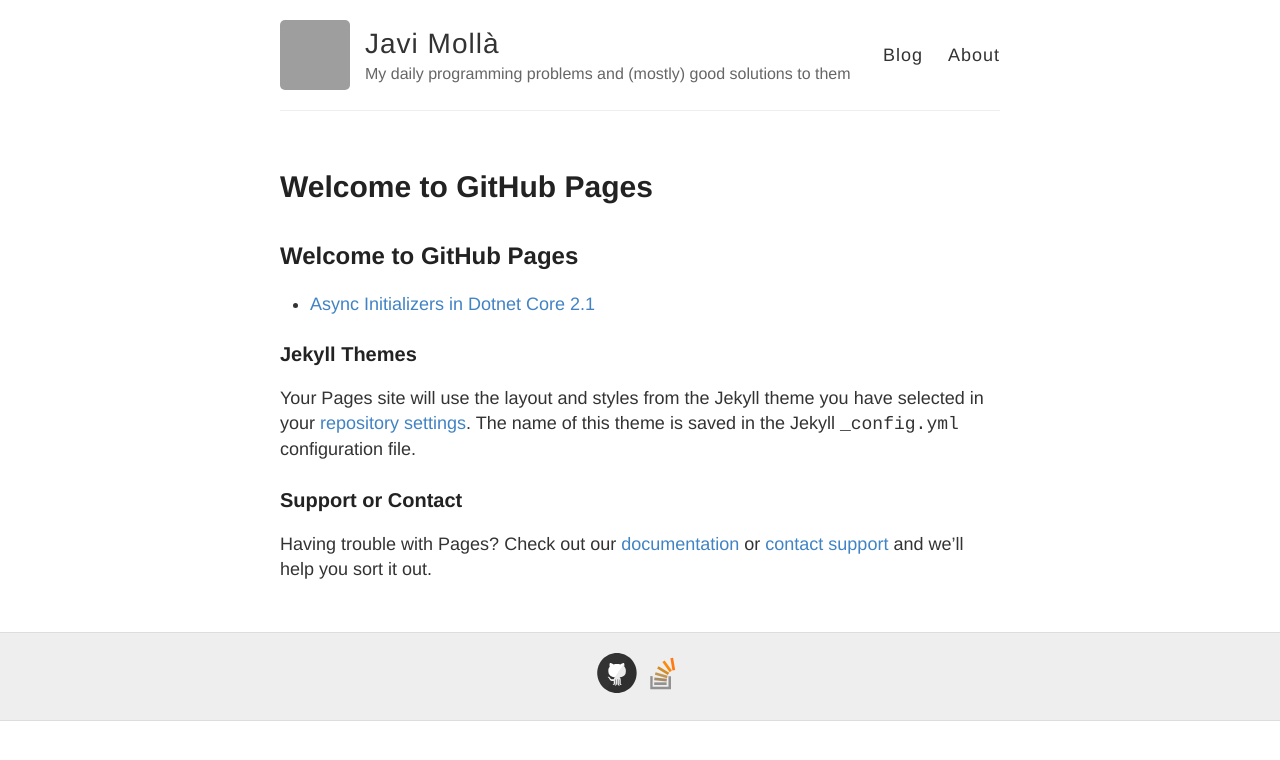
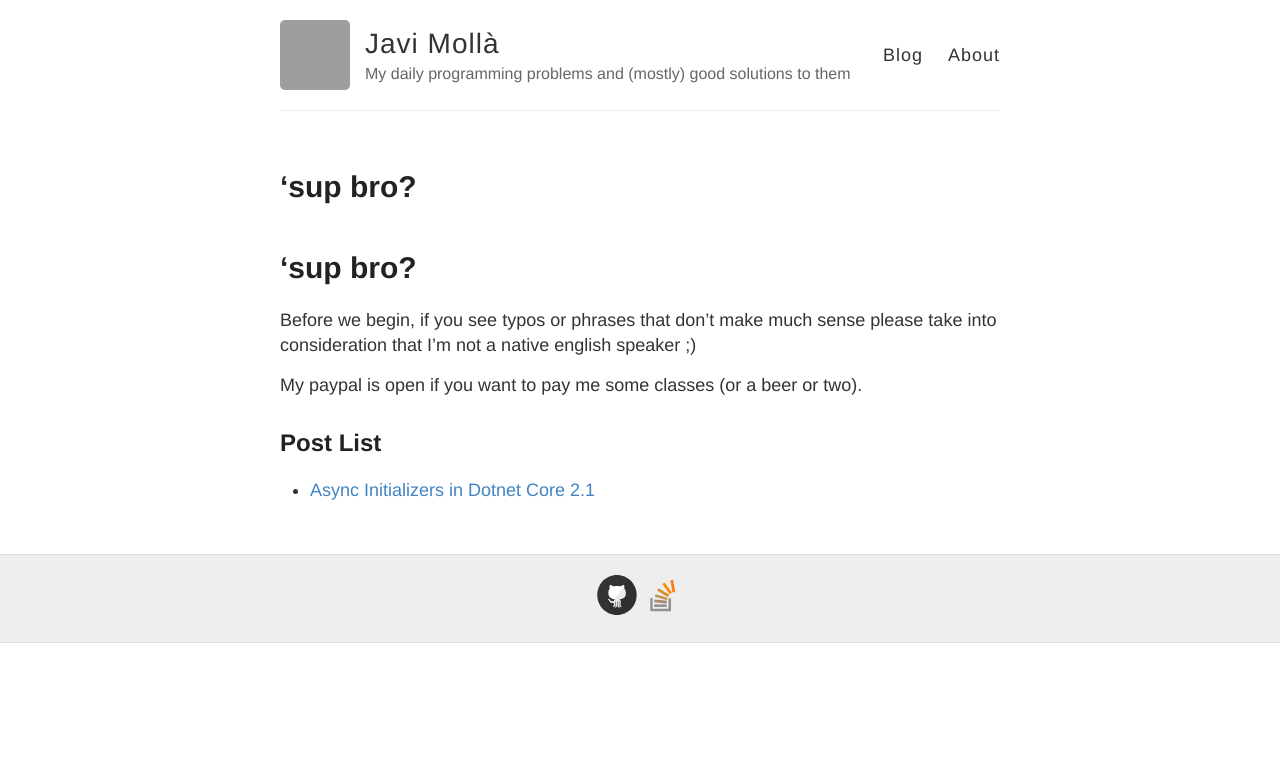
Before and after one commit to jmolla31/jmolla31.github.io, a Jekyll site: the page built from index.md, in a window 1280 px wide. Shown: the top 760 px of the page. Built offline with Jekyll 4.4.1, drawn with Linux system fonts in a browser that asks for light colours; our own code applies the rules of GitHub Pages for plain Markdown files; grey boxes are pictures that could not be loaded.

Commit message:
Update index.md

```diff
--- a/index.md
+++ b/index.md
@@ -1,4 +1,10 @@
-## Welcome to GitHub Pages
+# 'sup bro?
+
+Before we begin, if you see typos or phrases that don't make much sense please take into consideration that I'm not a native english speaker ;)
+
+My paypal is open if you want to pay me some classes (or a beer or two).
+
+## Post List
 
 <ul>
   {% for post in site.posts %}
@@ -7,11 +13,3 @@
     </li>
   {% endfor %}
 </ul>
-
-### Jekyll Themes
-
-Your Pages site will use the layout and styles from the Jekyll theme you have selected in your [repository settings](https://github.com/jmolla31/jmolla31.github.io/settings). The name of this theme is saved in the Jekyll `_config.yml` configuration file.
-
-### Support or Contact
-
-Having trouble with Pages? Check out our [documentation](https://help.github.com/categories/github-pages-basics/) or [contact support](https://github.com/contact) and we’ll help you sort it out.
```
